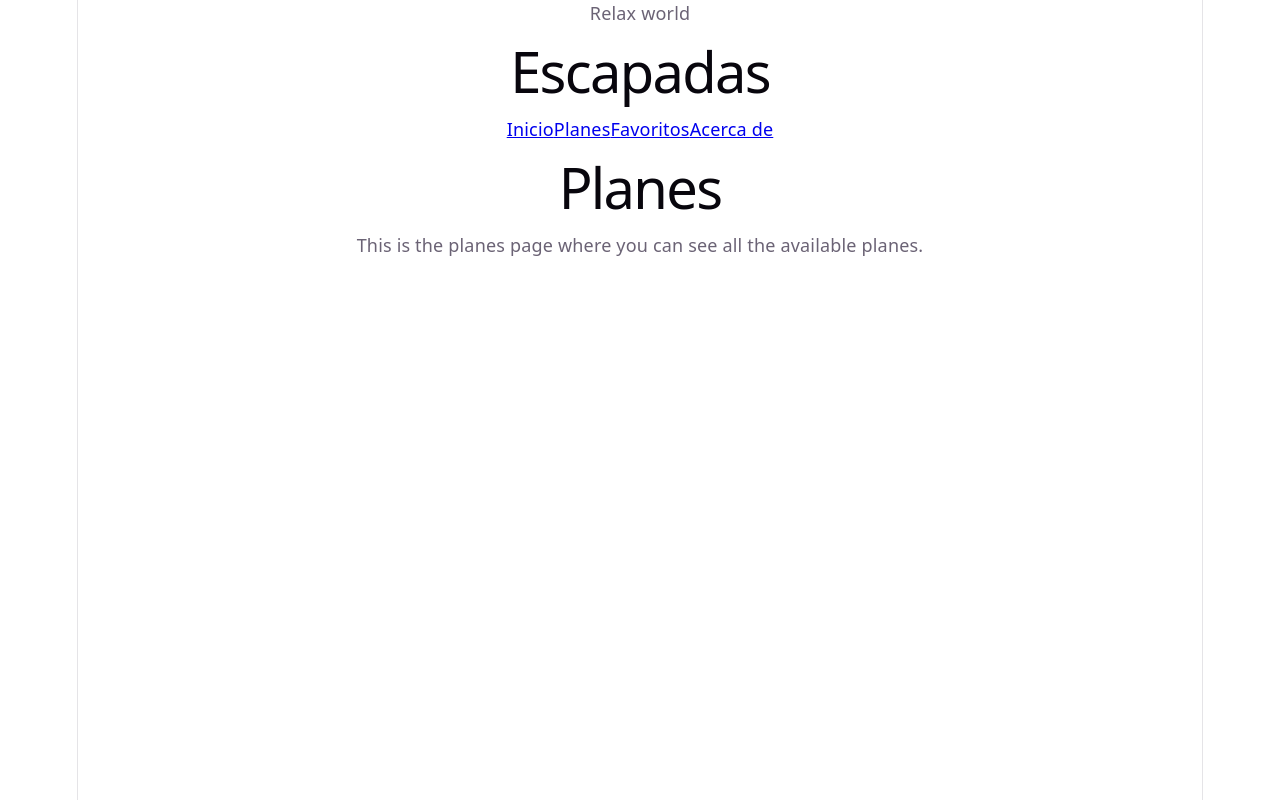
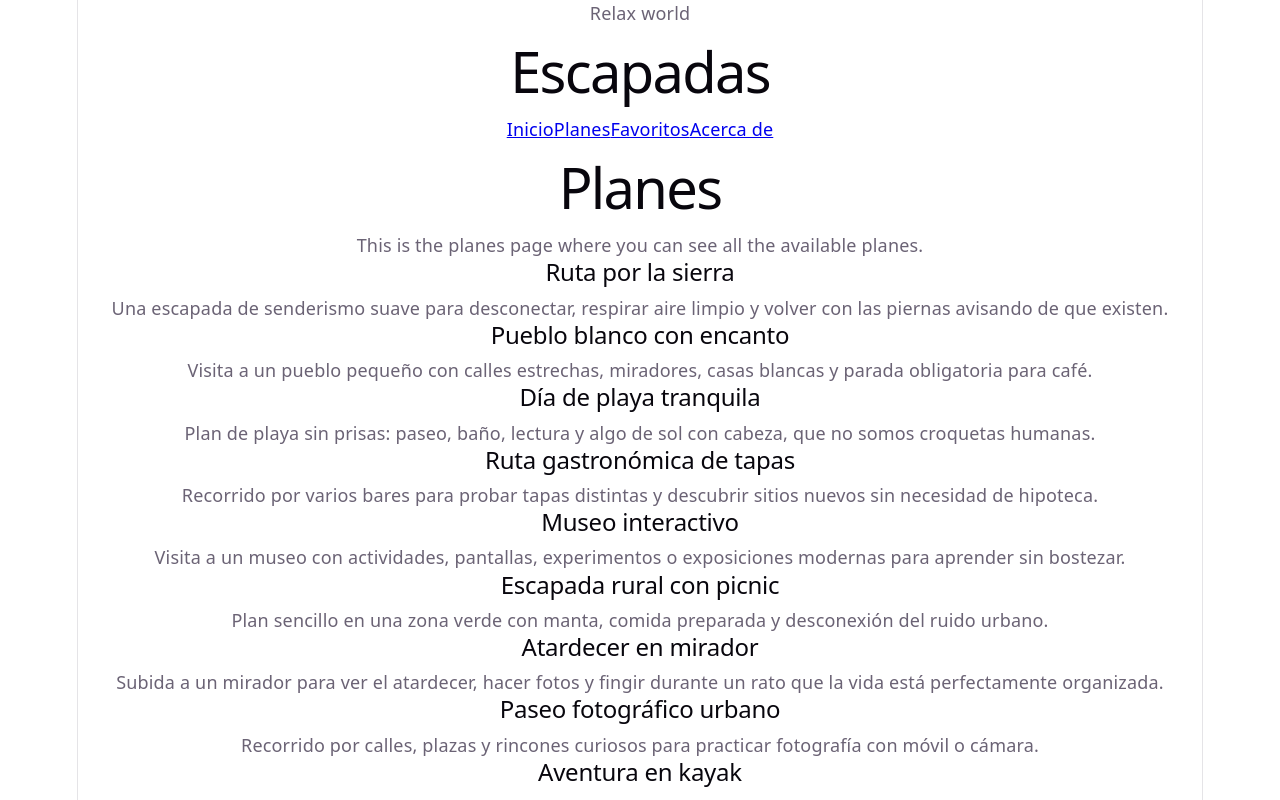
Before and after one commit to jfmarquezalconchel-commits/js-react-escapada-app, a React (Vite) app: page /planes in a window 1280 px wide. Shown: the top 800 px of the page. Built offline with nearby package versions, Linux system fonts and the light colour scheme.

Commit message:
follon card

```diff
--- a/src/AppRouter.jsx
+++ b/src/AppRouter.jsx
@@ -6,6 +6,7 @@ import Favorites from './pages/Favorites.jsx'
 import NotFound from './pages/NotFound.jsx'
 import About from './pages/About.jsx'
 import PlanDetalle from './pages/PlanDetalle.jsx'
+
 
 function AppRouter() {
   return (
--- /dev/null
+++ b/src/components/Tarjeta.jsx
@@ -0,0 +1,11 @@
+function Tarjeta({ plan,isFavorite = false }) {
+  return (
+    <div className="tarjeta">
+      <h2>{plan.name}</h2>
+      <p>{plan.description}</p>
+      {isFavorite && <span>⭐ Favorito</span>}
+    </div>
+  )
+}
+
+export default Tarjeta;
--- a/src/pages/PlanDetalle.jsx
+++ b/src/pages/PlanDetalle.jsx
@@ -1,8 +1,8 @@
-function PlanDetalle() {
+function PlanDetalle({ plan }) {
   return (
     <div>
-      <h1>Plan Detail</h1>
-      <p>This is the detail page for a specific plane.</p>
+      <h1>{plan.name}</h1>
+      <p>{plan.description}</p>
     </div>
   )
 }
--- a/src/pages/Planes.jsx
+++ b/src/pages/Planes.jsx
@@ -1,8 +1,18 @@
+import { plans } from '../data/plans.js'
+import Tarjeta from '../components/Tarjeta.jsx'
+
+
 function Planes() {
+
   return (
     <div>
       <h1>Planes</h1>
       <p>This is the planes page where you can see all the available planes.</p>
+
+      {plans.map((plan) => (
+        <Tarjeta key={plan.id} plan={plan} />
+      ))}
+
     </div>
   )
 }
```
Also changed, not shown: src/components/PlanCard.css (added), src/components/PlanCard.jsx (deleted), src/data/plans.js (renamed from src/data/plan.js).
